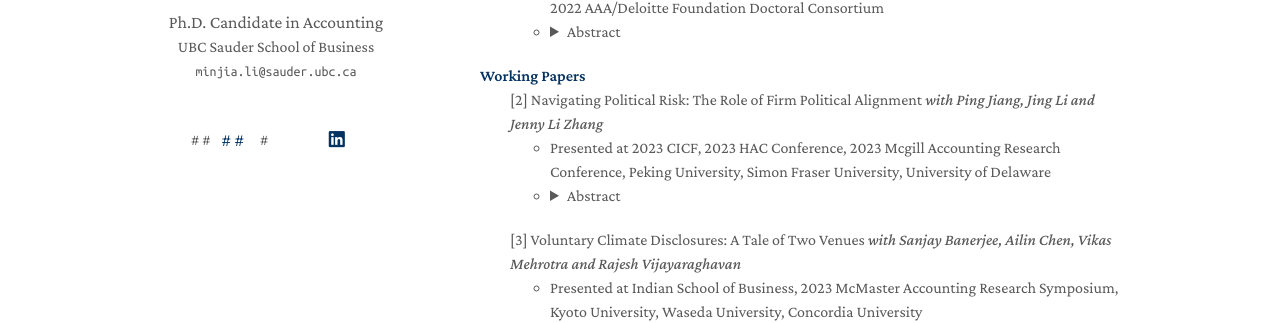
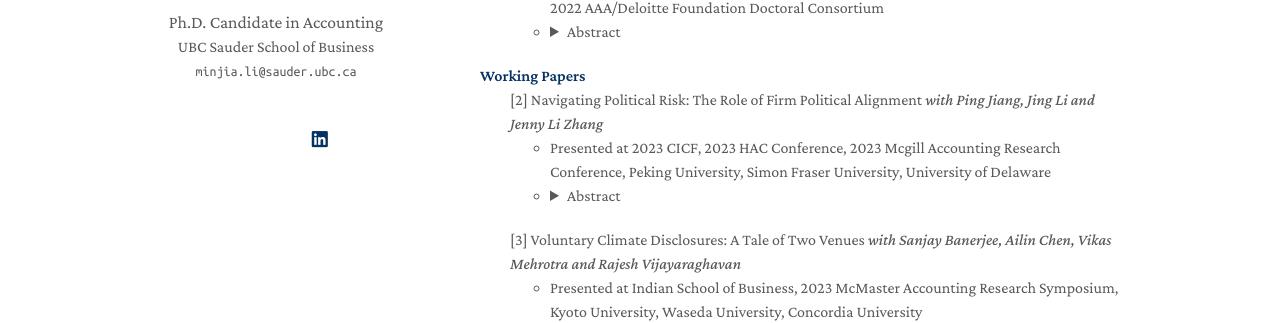
Before and after one commit to zeyang1225/zeyang1225.github.io, a Jekyll site: the page built from index.md, in a window 1280 px wide. Shown: the part 481-804 px from the top of the page. Built offline with Jekyll 4.4.1, drawn with Linux system fonts in a browser that asks for light colours; nearby versions of some CDN libraries; a style sheet for code colours, icons or effects is not loaded.

Commit message:
Update homepage.html

```diff
--- a/_layouts/homepage.html
+++ b/_layouts/homepage.html
@@ -117,11 +117,11 @@
         <br>
         <br>
         <div class="social-icons">
-  #      {% if site.google_scholar %}
-  #      <a style="margin: 0 5px 0 0" href="{{ site.google_scholar }}">
-   #        <i class="ai ai-google-scholar" style="font-size:1.2rem"></i>
-   #      </a>
-   #      {% endif %}
+       {% if site.google_scholar %}
+        <a style="margin: 0 5px 0 0" href="{{ site.google_scholar }}">
+         <i class="ai ai-google-scholar" style="font-size:1.2rem"></i>
+         </a>
+        {% endif %}
 
         {% if site.cv_link %}
         <a style="margin: 0 5px 0 0" href="{{ site.cv_link }}">
```
